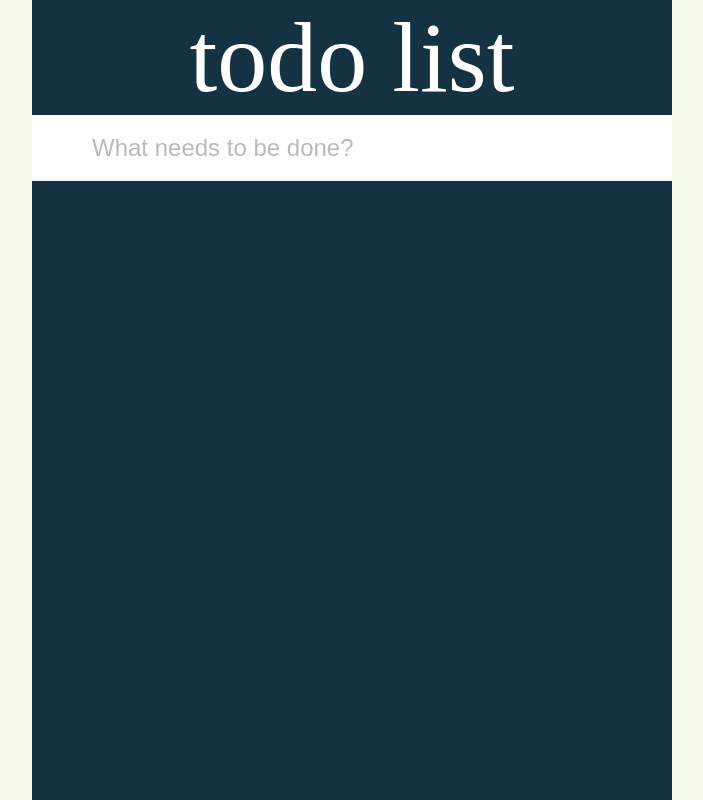
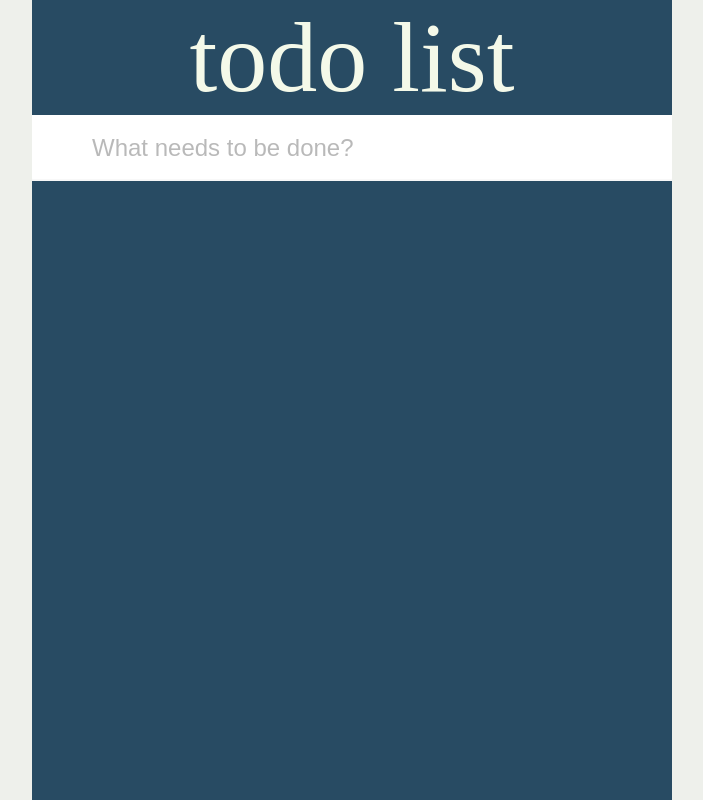
Before and after one commit to Jongkeun/ToDoList, a React (Create React App) app: page / in a window 1280 px wide. Shown: the whole page, without its empty margins (288-991 px from the left). Built offline with nearby package versions, Linux system fonts and the light colour scheme.

Commit message:
changed css and remove unnecessary log

```diff
--- a/src/App.css
+++ b/src/App.css
@@ -3,12 +3,12 @@ body {
   padding: 0;
 }
 .app-container {
-  background-color: #f4f9e9;
+  background-color: #eef0eb;
 }
 
 .app-section {
   margin: auto;
-  background-color: #153243;
+  background-color: #284b63;
   min-height: 100vh;
   display: flex;
   flex-direction: column;
--- a/src/components/Title.js
+++ b/src/components/Title.js
@@ -10,6 +10,7 @@ const Container = styled.div`
   text-align: center;
   text-rendering: optimizelegibility;
   width: 100%;
+  color: #f4f9e9;
 `;
 const Title = ({ title }) => {
   return <Container>{title}</Container>;
--- a/src/containers/TodoListContainer.js
+++ b/src/containers/TodoListContainer.js
@@ -24,6 +24,7 @@ class TodoListContainer extends Component {
   componentDidUpdate() {
     setStorage("todos", JSON.stringify(this.state.todos));
   }
+
   toggleCheckbox = todo => {
     let updated = this.state.todos.map(element => {
       if (element.id === todo.id) {
@@ -54,7 +55,6 @@ class TodoListContainer extends Component {
 
   render() {
     const list = this.state.todos;
-    console.log(list);
     return (
       <div className="app-container">
         <section className="app-section">
```
